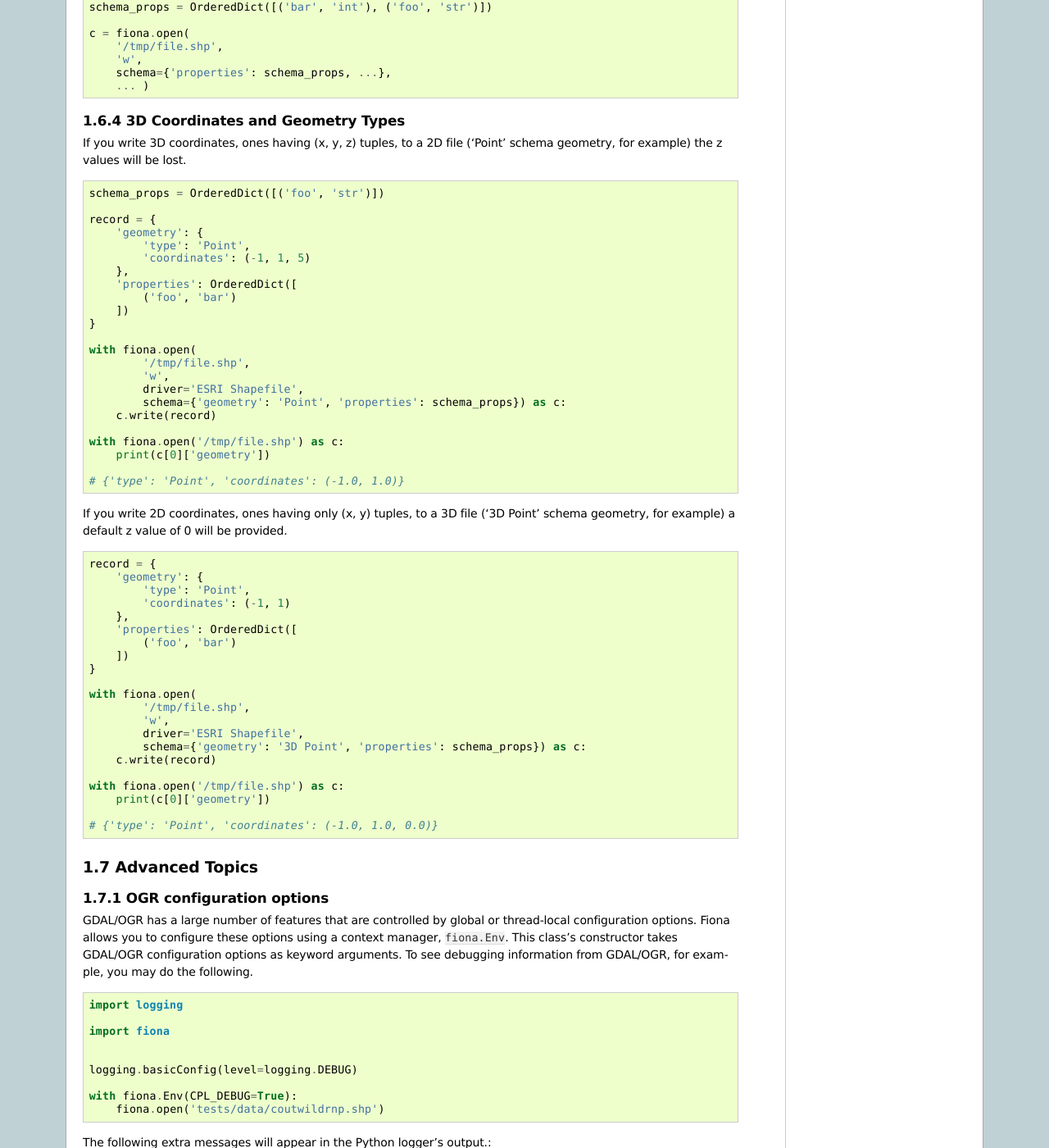
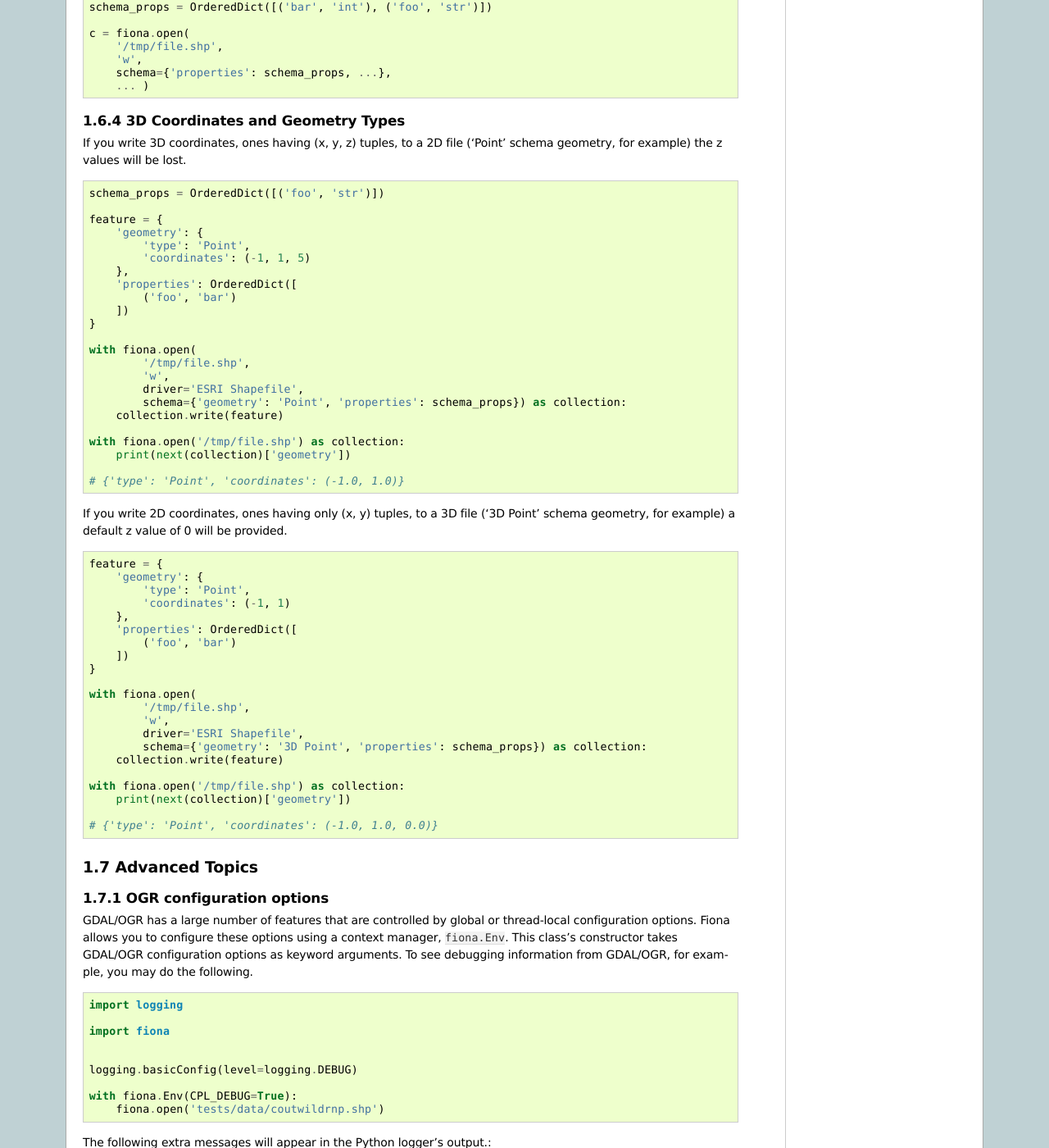
Before and after one commit to Toblerity/Fiona, a Sphinx documentation site: the page built from docs/manual.rst, in a window 1280 px wide and 1400 px high, scrolled down 14626 px. Shown: the whole window at 82% size. Built offline with Sphinx 7.4.7, drawn with Linux system fonts in a browser that asks for light colours; pages that are not in the unit, such as notebooks, are missing from menus.

Commit message:
Feedback

```diff
--- a/docs/manual.rst
+++ b/docs/manual.rst
@@ -1054,7 +1054,7 @@ If you write 3D coordinates, ones having (x, y, z) tuples, to a 2D file
 
   schema_props = OrderedDict([('foo', 'str')])
 
-  record = {
+  feature = {
       'geometry': {
           'type': 'Point',
           'coordinates': (-1, 1, 5)
@@ -1068,11 +1068,11 @@ If you write 3D coordinates, ones having (x, y, z) tuples, to a 2D file
           '/tmp/file.shp',
           'w',
           driver='ESRI Shapefile',
-          schema={'geometry': 'Point', 'properties': schema_props}) as c:
-      c.write(record)
+          schema={'geometry': 'Point', 'properties': schema_props}) as collection:
+      collection.write(feature)
 
-  with fiona.open('/tmp/file.shp') as c:
-      print(c[0]['geometry'])
+  with fiona.open('/tmp/file.shp') as collection:
+      print(next(collection)['geometry'])
 
   # {'type': 'Point', 'coordinates': (-1.0, 1.0)}
 
@@ -1081,7 +1081,7 @@ Point' schema geometry, for example) a default z value of 0 will be provided.
 
 .. sourcecode:: python
 
-  record = {
+  feature = {
       'geometry': {
           'type': 'Point',
           'coordinates': (-1, 1)
@@ -1095,11 +1095,11 @@ Point' schema geometry, for example) a default z value of 0 will be provided.
           '/tmp/file.shp',
           'w',
           driver='ESRI Shapefile',
-          schema={'geometry': '3D Point', 'properties': schema_props}) as c:
-      c.write(record)
+          schema={'geometry': '3D Point', 'properties': schema_props}) as collection:
+      collection.write(feature)
 
-  with fiona.open('/tmp/file.shp') as c:
-      print(c[0]['geometry'])
+  with fiona.open('/tmp/file.shp') as collection:
+      print(next(collection)['geometry'])
 
   # {'type': 'Point', 'coordinates': (-1.0, 1.0, 0.0)}
 
```
